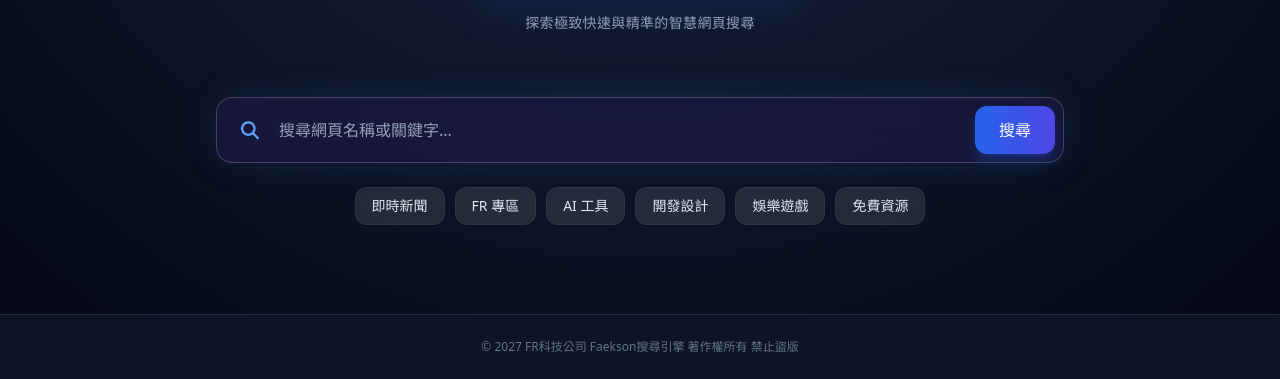
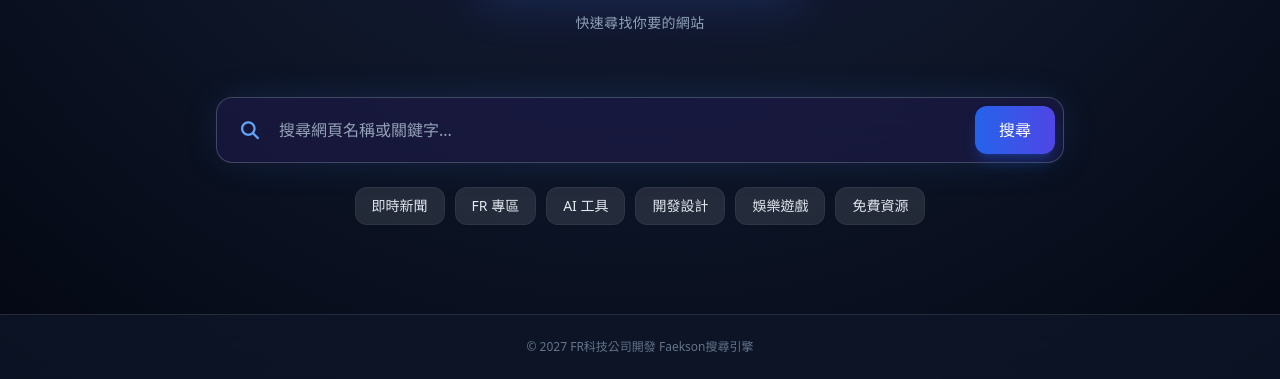
Before and after one commit to FR2027/Faekson_2, a plain HTML site: page index.html in a window 1280 px wide. Shown: the part 421-800 px from the top of the page. Drawn offline with nearby package versions, Linux system fonts and the light colour scheme.

Commit message:
Update index.html

```diff
--- a/index.html
+++ b/index.html
@@ -99,7 +99,7 @@
       <div class="cursor-pointer mb-4 transform hover:scale-105 transition duration-500" onclick="resetToHome()">
         <img src="https://i.ibb.co/BSqfDsH/Background-Eraser-20260727-175238594.png" alt="Faekson Logo" class="w-64 sm:w-80 h-auto object-contain dark:invert-0 invert drop-shadow-[0_10px_20px_rgba(59,130,246,0.15)]" />
       </div>
-      <p class="text-sm text-slate-500 dark:text-slate-400 font-medium tracking-wide">探索極致快速與精準的智慧網頁搜尋</p>
+      <p class="text-sm text-slate-500 dark:text-slate-400 font-medium tracking-wide">快速尋找你要的網站</p>
     </div>
 
     <div class="flex flex-col gap-6 relative">
@@ -154,7 +154,7 @@
   </main>
 
   <footer class="mt-auto border-t border-black/10 dark:border-white/10 py-6 text-center text-xs text-slate-400 dark:text-slate-500 glass-effect">
-    <p>© 2027 FR科技公司 Faekson搜尋引擎 著作權所有 禁止盜版</p>
+    <p>© 2027 FR科技公司開發 Faekson搜尋引擎</p>
   </footer>
 
   <div id="toast" class="fixed bottom-6 right-6 transform translate-y-20 opacity-0 bg-slate-900 text-white dark:bg-white dark:text-slate-900 px-5 py-3 rounded-2xl shadow-2xl flex items-center gap-3 text-sm font-medium transition-all duration-300 pointer-events-none z-50 border border-white/10">
```
